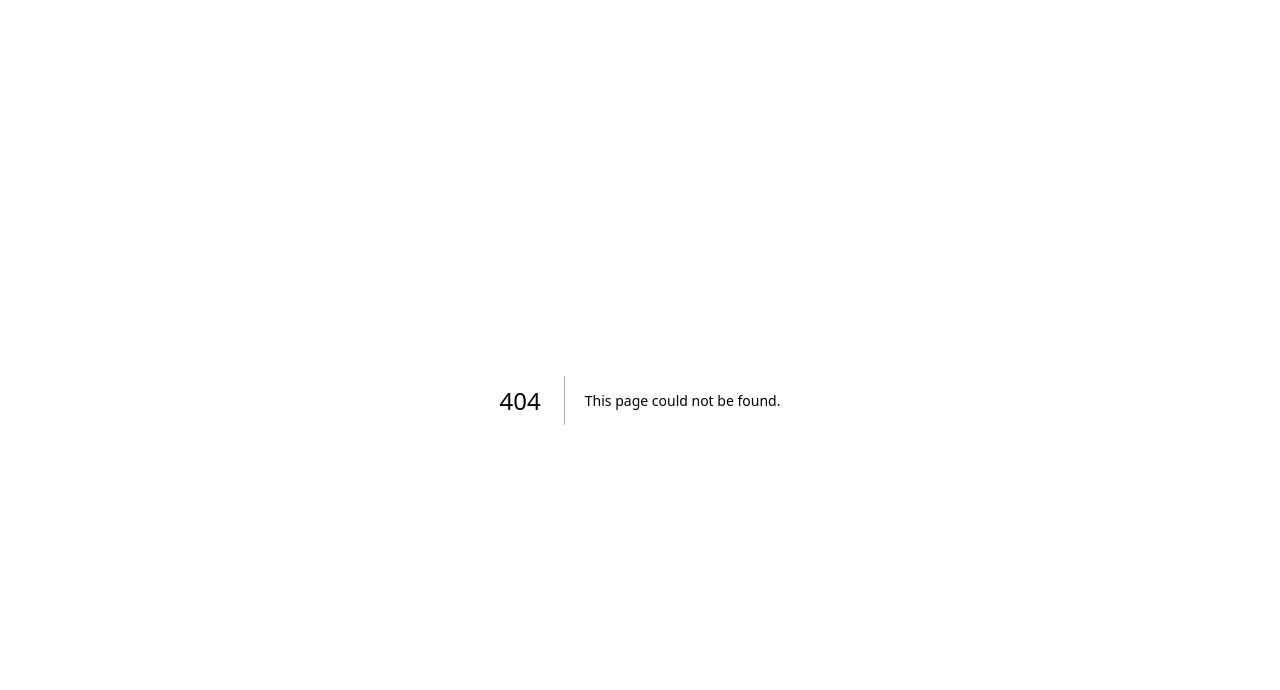
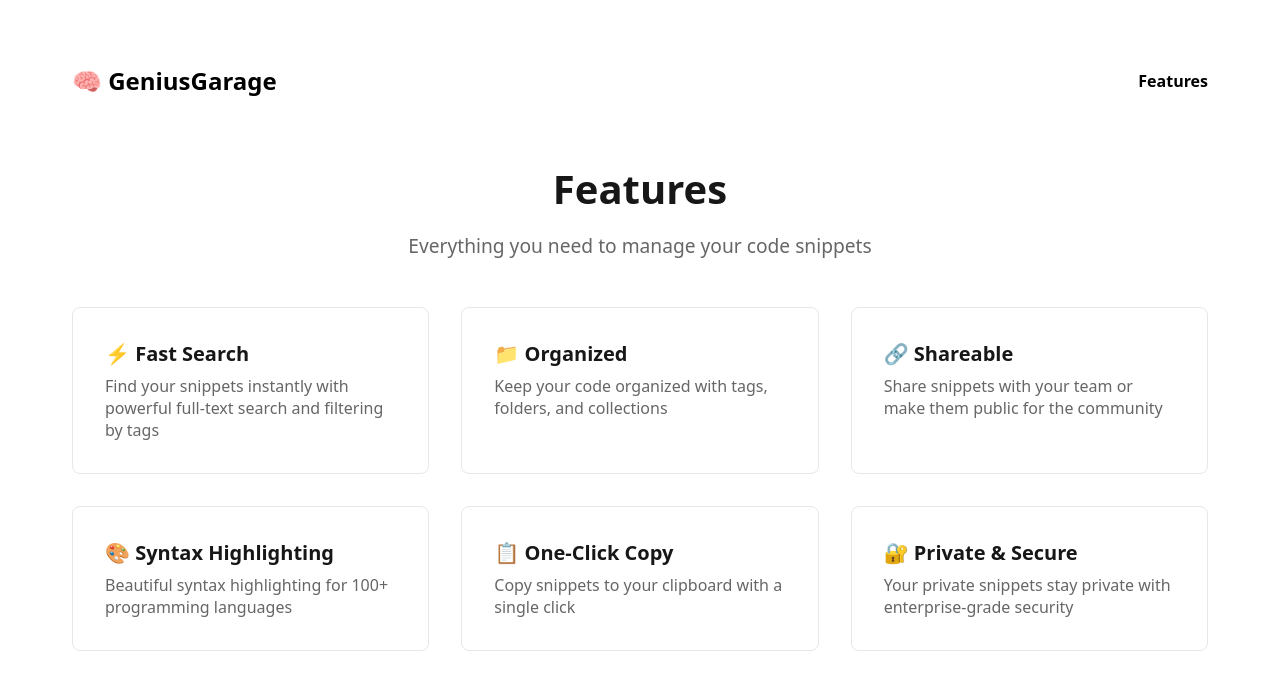
Before and after one commit to VladSteb237/geniusgarage-one, a Next.js app in the folder apps/web/: page /features in a window 1280 px wide. Before the commit this address had no page. Shown: the top 690 px of the page. Built offline with nearby package versions, Linux system fonts and the light colour scheme.

Commit message:
feat(web): add features page with inline components

```diff
--- /dev/null
+++ b/apps/web/app/features/page.tsx
@@ -0,0 +1,179 @@
+import Link from "next/link";
+
+export default function Features() {
+  return (
+    <main
+      style={{
+        padding: "4rem 2rem",
+        fontFamily: "system-ui",
+        maxWidth: "1200px",
+        margin: "0 auto",
+      }}>
+      {/* TODO: Add navigation bar with logo and links */}
+      <nav
+        style={{
+          display: "flex",
+          justifyContent: "space-between",
+          alignItems: "center",
+          marginBottom: "4rem",
+        }}>
+        <Link
+          href="/"
+          style={{
+            fontSize: "1.5rem",
+            fontWeight: "bold",
+            textDecoration: "none",
+            color: "#000",
+          }}>
+          🧠 GeniusGarage
+        </Link>
+        <div style={{ display: "flex", gap: "2rem" }}>
+          <Link
+            href="/features"
+            style={{
+              textDecoration: "none",
+              color: "#000",
+              fontWeight: "bold",
+            }}>
+            Features
+          </Link>
+        </div>
+      </nav>
+      {/* TODO: Add page title and description */}
+      <h1
+        style={{
+          fontSize: "2.5rem",
+          marginBottom: "1rem",
+          textAlign: "center",
+        }}>
+        Features
+      </h1>
+      <p
+        style={{
+          fontSize: "1.2rem",
+          color: "#666",
+          marginBottom: "3rem",
+          textAlign: "center",
+        }}>
+        Everything you need to manage your code snippets
+      </p>
+      {/* TODO: Add feature cards grid */}
+      <div
+        style={{
+          display: "grid",
+          gridTemplateColumns: "repeat(auto-fit, minmax(300px, 1fr))",
+          gap: "2rem",
+        }}>
+        <div
+          style={{
+            padding: "2rem",
+            border: "1px solid #e5e7eb",
+            borderRadius: "0.5rem",
+          }}>
+          <h3
+            style={{
+              fontSize: "1.25rem",
+              fontWeight: "bold",
+              marginBottom: "0.5rem",
+            }}>
+            ⚡ Fast Search
+          </h3>
+          <p style={{ color: "#666" }}>
+            Find your snippets instantly with powerful full-text search and
+            filtering by tags
+          </p>
+        </div>
+        <div
+          style={{
+            padding: "2rem",
+            border: "1px solid #e5e7eb",
+            borderRadius: "0.5rem",
+          }}>
+          <h3
+            style={{
+              fontSize: "1.25rem",
+              fontWeight: "bold",
+              marginBottom: "0.5rem",
+            }}>
+            📁 Organized
+          </h3>
+          <p style={{ color: "#666" }}>
+            Keep your code organized with tags, folders, and collections
+          </p>
+        </div>
+        <div
+          style={{
+            padding: "2rem",
+            border: "1px solid #e5e7eb",
+            borderRadius: "0.5rem",
+          }}>
+          <h3
+            style={{
+              fontSize: "1.25rem",
+              fontWeight: "bold",
+              marginBottom: "0.5rem",
+            }}>
+            🔗 Shareable
+          </h3>
+          <p style={{ color: "#666" }}>
+            Share snippets with your team or make them public for the community
+          </p>
+        </div>
+        <div
+          style={{
+            padding: "2rem",
+            border: "1px solid #e5e7eb",
+            borderRadius: "0.5rem",
+          }}>
+          <h3
+            style={{
+              fontSize: "1.25rem",
+              fontWeight: "bold",
+              marginBottom: "0.5rem",
+            }}>
+            🎨 Syntax Highlighting
+          </h3>
+          <p style={{ color: "#666" }}>
+            Beautiful syntax highlighting for 100+ programming languages
+          </p>
+        </div>
+        <div
+          style={{
+            padding: "2rem",
+            border: "1px solid #e5e7eb",
+            borderRadius: "0.5rem",
+          }}>
+          <h3
+            style={{
+              fontSize: "1.25rem",
+              fontWeight: "bold",
+              marginBottom: "0.5rem",
+            }}>
+            📋 One-Click Copy
+          </h3>
+          <p style={{ color: "#666" }}>
+            Copy snippets to your clipboard with a single click
+          </p>
+        </div>
+        <div
+          style={{
+            padding: "2rem",
+            border: "1px solid #e5e7eb",
+            borderRadius: "0.5rem",
+          }}>
+          <h3
+            style={{
+              fontSize: "1.25rem",
+              fontWeight: "bold",
+              marginBottom: "0.5rem",
+            }}>
+            🔐 Private & Secure
+          </h3>
+          <p style={{ color: "#666" }}>
+            Your private snippets stay private with enterprise-grade security
+          </p>
+        </div>
+      </div>
+    </main>
+  );
+}
```
Also changed, not shown: apps/web/app/page.tsx (+19 -2 lines).
